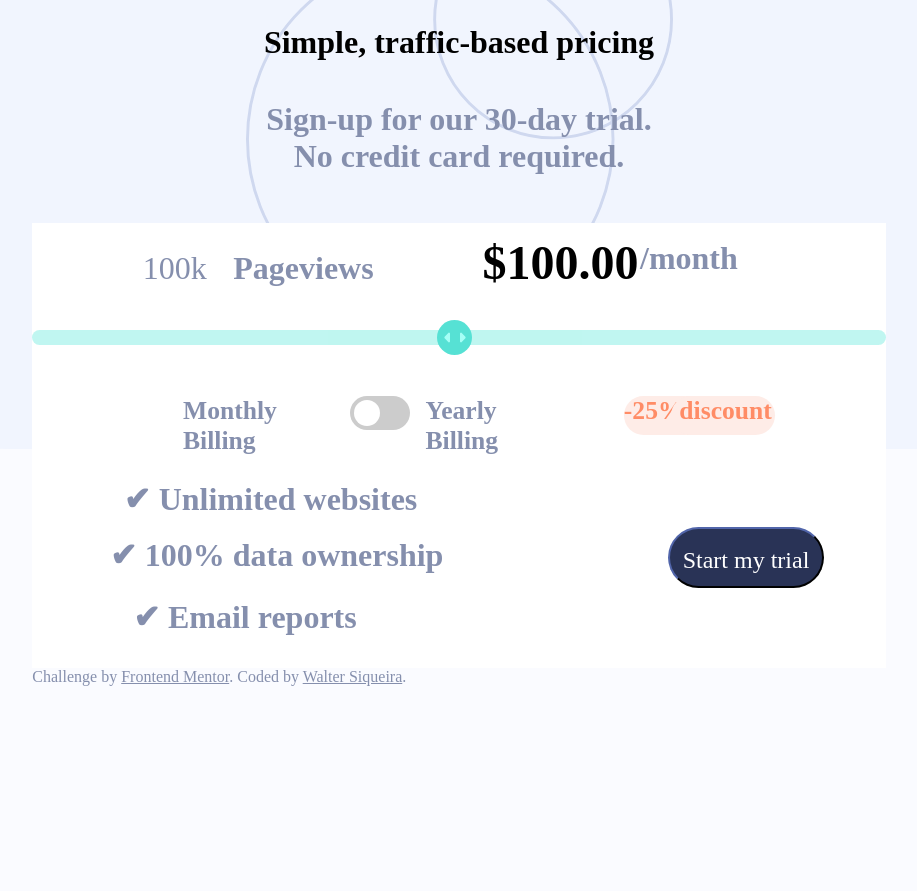
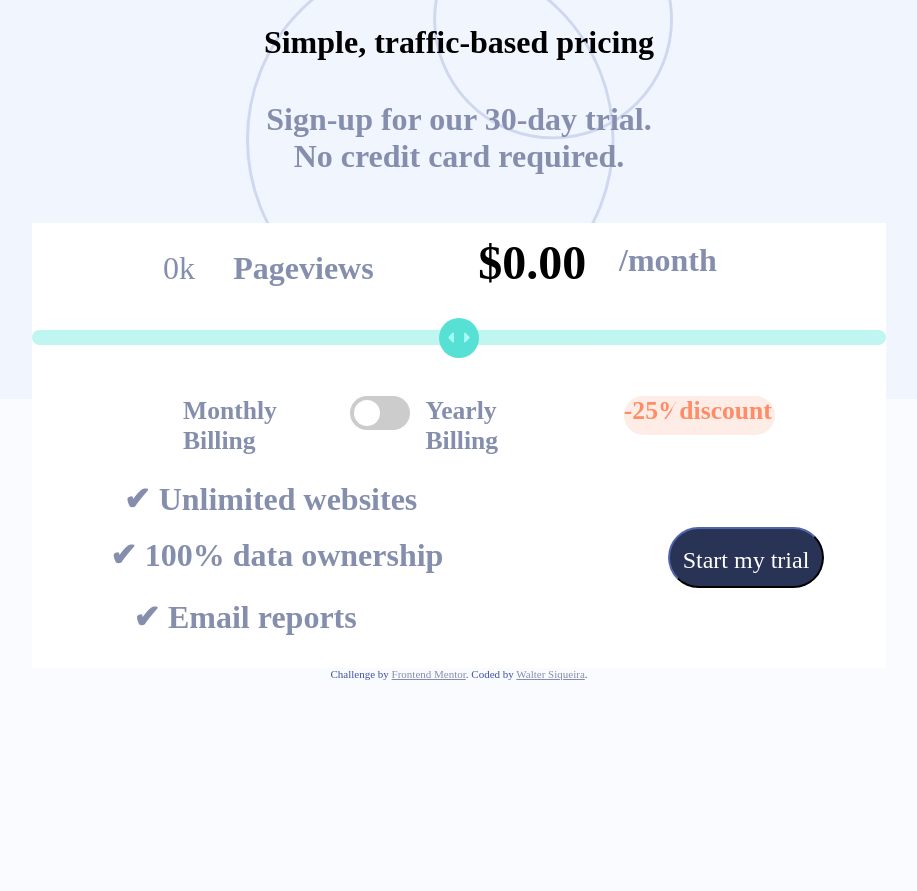
Before and after one commit to WalterSiqueira/loopstodios_landing_page, a plain HTML site: page root/index.html in a window 1280 px wide. Shown: the whole page, without its empty margins (181-1098 px from the left). Drawn offline with Linux system fonts and the light colour scheme.

Commit message:
v1.0 final update

```diff
--- /dev/null
+++ b/root/engine/main.js
@@ -0,0 +1,139 @@
+let slider = document.getElementById('myRange');
+let viewN = document.getElementById('views_value');
+let monthN = document.getElementById('value');
+let sw = document.getElementById('sw_input');
+let payperMethod = document.getElementById('month');
+let state = "monthly";
+function setPayMethod() {
+    if (state == "monthly") {
+         payperMethod.textContent = "/month"
+    } else if (state == "yearly") {
+         payperMethod.textContent = "/year"
+    }
+}
+function sliderValue() {
+    if (slider.value == 0){
+        if (state == "monthly") {
+            viewN.innerHTML = "0k";
+            monthN.innerHTML = "$0.00"
+        } else if (state == "yearly"){
+            viewN.innerHTML = "0k";
+            monthN.innerHTML = "$0.00"
+        }
+    } else if (slider.value == "10") {
+        if (state == "monthly") {
+            viewN.innerHTML = "10k";
+            monthN.innerHTML = "$8.00";
+        } else if (state == "yearly"){
+            viewN.innerHTML = "10k";
+            let discountValue = ((96.00/10) * 2) + ((96.00/10) / 2)
+            toString(discountValue)
+            monthN.innerHTML = discountValue.toFixed(2);
+        }
+    } else if (slider.value == "20") {
+        if (state == "monthly") {
+            viewN.innerHTML = "20k";
+            monthN.innerHTML = "$12.00";
+        } else if (state == "yearly"){
+            viewN.innerHTML = "20k";
+            let discountValue = ((144.00/10) * 2) + ((144.00/10) / 2)
+           toString(discountValue);
+            monthN.innerHTML = discountValue.toFixed(2);
+
+        }
+    } else if (slider.value == "30") {
+        if (state == "monthly") {
+            viewN.innerHTML = "30k";
+            monthN.innerHTML = "$24.00";
+        } else if (state == "yearly"){
+            viewN.innerHTML = "30k";
+            let discountValue = ((288.00/10) * 2) + ((288.00/10) / 2)
+            toString(discountValue)
+           monthN.innerHTML = discountValue.toFixed(2);
+
+        }
+    } else if (slider.value == "40") {
+        if (state == "monthly") {
+            viewN.innerHTML = "40k";
+            monthN.innerHTML = "$34.00";
+        } else if (state == "yearly"){
+            viewN.innerHTML = "40k";
+            let discountValue = ((408.00/10) * 2) + ((408.00/10) / 2)
+            toString(discountValue)
+            monthN.innerHTML = discountValue.toFixed(2);
+        }
+    } else if (slider.value == "50") {
+        if (state == "monthly") {
+            viewN.innerHTML = "50k";
+            monthN.innerHTML = "$44.00";
+        } else if (state == "yearly"){
+            viewN.innerHTML = "50k";
+            let discountValue = ((528.00/10) * 2) + ((528.00/10) / 2)
+            toString(discountValue)
+            monthN.innerHTML = discountValue.toFixed(2);
+        }
+    } else if (slider.value == "60") {
+        if (state == "monthly") {
+            viewN.innerHTML = "60k";
+            monthN.innerHTML = "$54.00";
+        } else if (state == "yearly"){
+            viewN.innerHTML = "60k";
+            let discountValue = ((608.00/10) * 2) + ((608.00/10) / 2)
+            toString(discountValue)
+            monthN.innerHTML = discountValue.toFixed(2);
+        }
+    } else if (slider.value == "70") {
+        if (state == "monthly") {
+            viewN.innerHTML = "70k";
+            monthN.innerHTML = "$64.00";
+        } else if (state == "yearly"){
+            viewN.innerHTML = "70k";
+            let discountValue = ((724.00/10) * 2) + ((724.00/10) / 2)
+            toString(discountValue)
+            monthN.innerHTML = discountValue.toFixed(2);
+        }
+    } else if (slider.value == "80") {
+        if (state == "monthly") {
+            viewN.innerHTML = "80k";
+            monthN.innerHTML = "$74.00";
+        } else if (state == "yearly"){
+            viewN.innerHTML = "80k";
+            let discountValue = ((848.00/10) * 2) + ((848.00/10) / 2)
+            toString(discountValue)
+            monthN.innerHTML = discountValue.toFixed(2);
+        }
+    } else if (slider.value == "90") {
+        if (state == "monthly") {
+            viewN.innerHTML = "90k";
+            monthN.innerHTML = "$84.00"
+        } else if (state == "yearly"){
+            viewN.innerHTML = "90k";
+            let discountValue = ((968.00/10) * 2) + ((968.00/10) / 2)
+            toString(discountValue)
+            monthN.innerHTML = discountValue.toFixed(2);
+        }
+    } else if (slider.value == "100") {
+        if (state == "monthly") {
+            viewN.innerHTML = "100k";
+            monthN.innerHTML = "$94.00"
+        } else if (state == "yearly"){
+            viewN.innerHTML = "100k";
+            let discountValue = ((1128.00/10) * 2) + ((1128.00/10) / 2)
+            toString(discountValue)
+            monthN.innerHTML = discountValue.toFixed(2);
+        }
+    }
+};
+function testMY() {
+    if(state == "yearly") {
+        state = "monthly"
+    } else if (state == "monthly") {
+        state = "yearly"
+    }
+}
+
+sw.addEventListener("click", () => {
+    testMY();
+    setPayMethod();
+});
+slider.addEventListener("change", sliderValue);
--- a/root/index.html
+++ b/root/index.html
@@ -13,23 +13,23 @@
     <h1 class="title_head">Simple, traffic-based pricing</h1>
     <h2 class="subtitle_head">Sign-up for our 30-day trial.</br> No credit card required.</h2>
   </header>
-  <main class="main_block">
+  <form  onchance="sliderValue()" class="main_block">
       <div class="pageViews">
           <h3 class="pageViews_title"> Pageviews</h3>
-          <p>100k</p>
+          <p id="views_value">0k</p>
       </div>
       <div class="MonthValue_block">
-          <h2 id="value" class="value_month">$100.00</h2>
-          <h3 class="monthTitle"> /month</h3>
+          <h2 id="value" class="value_month">$0.00</h2>
+          <h3 id="month" class="monthTitle"> /month</h3>
       </div>
       <div class="slidecontainer">
-        <input type="range" min="1" max="100" value="50" class="slider1" id="myRange">
+        <input type="range" min="0" max="100" value="50" step="10" class="slider1" id="myRange">
       </div>
       <section class="choice_block">
           <h4 class="month_choice">Monthly Billing</h4>
           <label class="switch">
               <input type="checkbox">
-              <span class="slider round"></span>
+              <span  id="sw_input" class="slider round"></span>
           </label>
           <h4 class="yearly_choice">Yearly Billing</h4>
           <h4 class="discount_value">-25%
@@ -39,13 +39,14 @@
       <h3 class="unlimited_item">✔ Unlimited websites</h3>
       <h3 class="ownership_item">✔ 100% data ownership</h3>
       <h3 class="email_item">✔ Email reports</h3>
-      <button class="trial_btn">Start my trial</button>
+      <button class="trial_btn" id="trial_btn">Start my trial</button>
     </section>
-  </main>
+  </form>
 
   <div class="attribution">
     Challenge by <a href="https://www.frontendmentor.io?ref=challenge" target="_blank">Frontend Mentor</a>.
     Coded by <a href="https://github.com/WalterSiqueira">Walter Siqueira</a>.
   </div>
+  <script src="./engine/main.js"></script>
 </body>
 </html>
--- a/root/styles/sass/large.scss
+++ b/root/styles/sass/large.scss
@@ -1,4 +1,5 @@
 @media screen and (min-width: 1025px) {
+//basic universal style set
     *{
         margin: 0;
         padding: 0;
@@ -6,10 +7,12 @@
         font-family: Manrope;
         color: hsl(225, 20%, 60%);
     }
+    //body grid layout and styles
     body{
         background-image: url("../../images/bg-pattern.svg");
         background-color: hsl(230, 100%, 99%);
         background-repeat: no-repeat;
+        background-size: 100%;
         display: grid;
         grid-template-areas:
             ". head ."
@@ -18,6 +21,7 @@
         grid-template-columns: 2fr 8fr 2fr;
         grid-template-rows: 2fr 4fr 2fr;
     }
+    //header block style and sub grid set
     .head_block{
         background-image: url("../../images/pattern-circles.svg");
         background-repeat: no-repeat;
@@ -32,6 +36,7 @@
         grid-template-columns: 2fr 4fr 2fr;
         grid-template-rows: 0.5fr 1fr 0.5;
     }
+        //title and subtitle styles and positions
         .title_head{
             font-size: 2em;
             font-weight: $bold;
@@ -46,6 +51,7 @@
             margin: 18% 0 0 0;
             grid-area: center;
         }
+        //main block subgrid
         .main_block{
             display: grid;
             grid-template-areas:
@@ -58,6 +64,7 @@
             grid-area: main;
             background-color: white;
         }
+            //page views block styles and grid
             .pageViews{
                 grid-area: pageViews;
                 display: grid;
@@ -66,18 +73,20 @@
                 grid-template-columns: 2fr 1fr;
                 grid-template-rows: 1fr;
                 margin: 5% 0 0 0;
+                //title block
                 .pageViews_title{
                     font-size: 2em;
                     padding: 10px 0 0 0;
                     grid-area: title;
                 }
+                //number block
                 p{
-                padding: 5% 0 0 55%;
+                padding: 5% 0 0 65%;
                 font-size: 2em;
                 grid-area: value;
                 }
             }
-
+        //value per month texts block
         .MonthValue_block{
             display: grid;
             grid-template-areas:
@@ -86,21 +95,25 @@
             grid-template-rows: 0.5fr;
             grid-area: monthBlock;
             margin: 5% 0 0 0;
+            //value per month
             .value_month{
                 padding: 0 0 0 15%;
                 font-size: 3em;
                 grid-area: value;
                 color: black;
             }
+            //text next to the value
             .monthTitle{
                 font-size: 2em;
                 padding: 5% 0 0 25%;
                 grid-area: title;
             }
         }
+        //slider position only
         .slidecontainer{
             grid-area: slider;
         }
+        //switch block
         .choice_block{
             display: grid;
             grid-template-areas:
@@ -108,19 +121,23 @@
             grid-template-columns: 1fr 3fr 0.5fr 2fr 2fr 2fr;
             grid-template-rows: 0.5fr;
             grid-area: choiceBlock;
+            //month option block
             .month_choice{
                 padding: 0 0 0 30%;
                 font-size: 1.6em;
                 grid-area: monthly;
             }
+            //switch position only
             .switch{
                 grid-area: switch;
             }
+            //year option block
             .yearly_choice{
                 padding: 0 0 0 10%;
                 font-size: 1.6em;
                 grid-area: yearly;
             }
+            //discount value
             .discount_value {
                 font-size: 1.6em;
                 border-radius: 10vh;
@@ -132,6 +149,7 @@
                 grid-area: discount;
                 color: hsl(15, 100%, 70%);
             }
+            //discount text
             .discount{
                 font-size: 1.6em;
                 border-radius: 10vh;
@@ -145,6 +163,7 @@
                 color: hsl(15, 100%, 70%);
             }
         }
+        //main's bottom block
         .list_block{
            display:grid;
             grid-area: bottom;
@@ -154,6 +173,7 @@
                 ". email .";
             grid-template-rows: 1fr 1fr 1fr;
             grid-template-columns: 1fr 6fr 4fr;
+            //text about unlimited websites
             .unlimited_item {
                 color: hsl(225, 20%, 60%);
                 font-size: 2em;
@@ -161,12 +181,14 @@
                 padding: 5% 0 0 0;
                 grid-area: unlimited;
             }
+            //text about data ownership
             .ownership_item {
                 color: hsl(225, 20%, 60%);
                 font-size: 2em;
                 padding: 2% 0 0 0;
                 grid-area: ownership;
             }
+            //text about email reports
             .email_item {
                 color: hsl(225, 20%, 60%);
                 font-size: 2em;
@@ -174,6 +196,7 @@
                 margin: 0 0 7% 0;
                 grid-area: email;
             }
+            //bottom's button
             .trial_btn {
                 margin: 0 0 0 30%;
                 padding: 2% 0 0 0;
@@ -187,7 +210,11 @@
                 color: white;
             }
         }
+    //page attribution and author
     .attribution{
+        font-size: 11px;
+        text-align: center;
+        color: hsl(228, 45%, 44%);
         grid-area: footer;
     }
 }
--- a/root/styles/sass/main.scss
+++ b/root/styles/sass/main.scss
@@ -1,4 +1,8 @@
+//slider style import
 @import "slider";
+//mobile layout style
 @import "mobile";
+//mediums (800px - 1024) layout style
 @import "medium";
+//large (1025 - ) layout style
 @import "large";
--- a/root/styles/sass/medium.scss
+++ b/root/styles/sass/medium.scss
@@ -1,6 +1,7 @@
 $bold: 800;
 $thin: 600;
 @media screen and (min-width: 801px) and (max-width: 1024px){
+//basic universal style set
     *{
         margin: 0;
         padding: 0;
@@ -8,10 +9,12 @@ $thin: 600;
         font-family: Manrope;
         color: hsl(225, 20%, 60%);
     }
+    //body grid layout and styles
     body{
         background-image: url("../../images/bg-pattern.svg");
         background-color: hsl(230, 100%, 99%);
         background-repeat: no-repeat;
+        background-size: 100%;
         display: grid;
         grid-template-areas:
             ". head ."
@@ -20,6 +23,7 @@ $thin: 600;
         grid-template-columns: 2fr 6fr 2fr;
         grid-template-rows: 2fr 4fr 2fr;
     }
+    //header block style and sub grid set
     .head_block{
         background-image: url("../../images/pattern-circles.svg");
         background-repeat: no-repeat;
@@ -34,6 +38,7 @@ $thin: 600;
         grid-template-columns: 1fr 4fr 1fr;
         grid-template-rows: 0.5fr 1fr 0.5fr;
         grid-area: head;
+        //title and subtitle styles and positions
         .title_head{
             font-size: 2.5em;
             font-weight: $bold;
@@ -49,6 +54,7 @@ $thin: 600;
             grid-area: center;
         }
     }
+    //main block subgrid
     .main_block{
         display: grid;
         grid-template-areas:
@@ -60,6 +66,7 @@ $thin: 600;
         grid-template-rows: 0.5fr 1fr 0.5fr 2fr;
         grid-area: main;
         background-color: white;
+        //page views block styles and grid
         .pageViews{
             grid-area: pageViews;
             display: grid;
@@ -68,17 +75,20 @@ $thin: 600;
             grid-template-columns: 1fr 1fr;
             grid-template-rows: 1fr;
             margin: 10% 0 0 0;
+            //title block
             .pageViews_title{
                 font-size: 1.4em;
                 padding: 10% 0 0 15%;
                 grid-area: title;
             }
+            //number block
             p{
                 padding: 10% 0 0 50%;
                 font-size: 1.4em;
                 grid-area: value;
             }
         }
+        //value per month texts block
         .MonthValue_block{
             display: grid;
             grid-template-areas:
@@ -87,21 +97,25 @@ $thin: 600;
             grid-template-rows: 0.5fr;
             grid-area: monthBlock;
             margin: 15% 0 0 0;
+            //value per month
             .value_month{
                 padding: 0 0 0 15%;
                 font-size: 2em;
                 grid-area: value;
                 color: black;
             }
+            //text next to the value
             .monthTitle{
                 font-size: 1.4em;
                 padding: 10% 0 0 25%;
                 grid-area: title;
             }
         }
+        //slider position only
         .slidecontainer{
             grid-area: slider;
         }
+        //switch block
         .choice_block{
             display: grid;
             grid-template-areas:
@@ -109,19 +123,23 @@ $thin: 600;
             grid-template-columns: 1.5fr 2fr 0.7fr 2fr 1fr 1fr;
             grid-template-rows: 0.5fr;
             grid-area: choiceBlock;
+            //month option block
             .month_choice{
                 padding: 5% 0 0 20%;
                 font-size: 1.2em;
                 grid-area: monthly;
             }
+            //switch position only
             .switch{
                 grid-area: switch;
             }
+            //year option block
             .yearly_choice{
                 padding: 5% 0 0 20%;
                 font-size: 1.2em;
                 grid-area: yearly;
             }
+            //discount value
             .discount_value {
                 font-size: 1.2em;
                 border-radius: 10vh;
@@ -133,6 +151,7 @@ $thin: 600;
                 grid-area: discount;
                 color: hsl(15, 100%, 70%);
             }
+            //discount text
             .discount{
                 font-size: 1.2em;
                 border-radius: 10vh;
@@ -145,6 +164,7 @@ $thin: 600;
                 color: hsl(15, 100%, 70%);
             }
         }
+        //main's bottom block
         .list_block{
            display:grid;
             grid-area: bottom;
@@ -154,7 +174,7 @@ $thin: 600;
                 ". email .";
             grid-template-rows: 0.2fr 0.2fr 0.2fr;
             grid-template-columns: 1fr 3fr 2fr;
-
+            //text about unlimited websites
             .unlimited_item {
                 color: hsl(225, 20%, 60%);
                 font-size: 1.2em;
@@ -162,12 +182,14 @@ $thin: 600;
                 padding: 25% 0 0 0;
                 grid-area: unlimited;
             }
+            //text about data ownership
             .ownership_item {
                 color: hsl(225, 20%, 60%);
                 font-size: 1.2em;
                 padding: 3% 0 0 0;
                 grid-area: ownership;
             }
+            //text about email reports
             .email_item {
                 color: hsl(225, 20%, 60%);
                 font-size: 1.2em;
@@ -175,6 +197,7 @@ $thin: 600;
                 margin: 0 0 25% 0;
                 grid-area: email;
             }
+            //bottom's button
             .trial_btn {
                 padding: 1% 0 0 0;
                 grid-area: btn;
@@ -188,8 +211,11 @@ $thin: 600;
             }
         }
     }
-
+    //page attribution and author
     .attribution{
+        font-size: 11px;
+        text-align: center;
+        color: hsl(228, 45%, 44%);
         grid-area: footer;
     }
 }
--- a/root/styles/sass/mobile.scss
+++ b/root/styles/sass/mobile.scss
@@ -1,16 +1,19 @@
 $bold: 800;
 $thin: 600;
 @media screen and (max-width: 800px) {
+//basic universal style set
     * {
         padding: 0;
         margin: 0;
         font-size: 1em;
         font-family: Manrope;
     }
+    //body grid layout and styles
     body {
         background-image: url("../../images/bg-pattern.svg");
         background-color: hsl(230, 100%, 99%);
         background-repeat: no-repeat;
+        background-size: 100%;
         display: grid;
         grid-template-areas:
             ". head ."
@@ -19,6 +22,7 @@ $thin: 600;
         grid-template-columns: 0.5fr 4fr 0.5fr;
         grid-template-rows: 2fr 4fr 2fr;
     }
+    //header block style and sub grid set
     .head_block {
         background-image: url("../../images/pattern-circles.svg");
         background-repeat: no-repeat;
@@ -32,6 +36,7 @@ $thin: 600;
             ". . .";
         grid-template-columns: 0.5fr 4fr 0.5fr;
         grid-template-rows: 0.5fr 1fr 0.5fr;
+        //title and subtitle styles and positions
         .title_head {
             font-size: 2em;
             font-weight: $bold;
@@ -47,6 +52,7 @@ $thin: 600;
             grid-area: center;
         }
     }
+    //main block subgrid
     .main_block {
         background-color: white;
         display: grid;
@@ -59,6 +65,7 @@ $thin: 600;
             "bottom";
         grid-template-columns: 4fr;
         grid-template-rows: 0.5fr 1fr 0.5fr 0.5fr 2fr;
+        //page views block styles and grid
         .pageViews {
             color: hsl(225, 20%, 60%);
             text-align: center;
@@ -70,10 +77,12 @@ $thin: 600;
                 ". Value pageView .";
             grid-template-columns: 2fr 0.5fr 0.5fr 2fr;
             grid-template-rows: 0.5fr;
+            //number block
             p{
                 font-size: 1.4em;
                 grid-area: Value;
             }
+            //title block
             .pageViews_title{
                 font-size: 1.4em;
                 margin: 0 0 0 10%;
@@ -81,6 +90,7 @@ $thin: 600;
             }
         }
     }
+    //value per month texts block
     .MonthValue_block {
         display: grid;
         grid-template-areas:
@@ -88,10 +98,12 @@ $thin: 600;
         grid-template-columns: 1fr 0.5fr 0.5fr 1fr;
         grid-template-rows: 0.5fr;
         grid-area: MValue;
+        //value per month
         .value_month {
             grid-area: value;
             font-size: 2em;
         }
+        //text next to the value
         .monthTitle {
             color: hsl(225, 20%, 60%);
             grid-area: title;
@@ -99,6 +111,7 @@ $thin: 600;
             margin: 0 0 0 20%;
         }
     }
+    //switch block
     .choice_block {
         width: 100%;
         height: 100%;
@@ -108,18 +121,21 @@ $thin: 600;
             "month switch yearly discount";
         grid-template-columns: 2fr 0.5fr 2fr 0.5fr;
         grid-template-rows: 0.5fr;
+        //month option block
         .month_choice {
             padding: 5% 0 0 10%;
             font-size: 1.2em;
             grid-area: month;
             color: hsl(225, 20%, 60%);
         }
+        //year option block
         .yearly_choice {
             color: hsl(225, 20%, 60%);
             padding: 5% 0 0 10%;
             font-size: 1.2em;
             grid-area: yearly;
         }
+        //discount value
         .discount_value {
             grid-area: discount;
             font-size: 1.2em;
@@ -133,10 +149,12 @@ $thin: 600;
             margin: 10% 0 0 0;
             padding: 5% 0 0 0;
         }
+        //discount text
         .discount {
             display: none;
         }
     }
+    //main's bottom block
     .list_block {
         display:grid;
         grid-area: bottom;
@@ -147,23 +165,27 @@ $thin: 600;
             ". btn .";
         grid-template-rows: 0.5fr 0.5fr 0.5fr 1fr;
         grid-template-columns: 1fr 2fr 1fr;
+        //text about unlimited websites
         .unlimited_item {
             color: hsl(225, 20%, 60%);
             margin: 0 0 0 5%;
             padding: 5% 0 0 0;
             grid-area: unlimited;
         }
+        //text about data ownership
         .ownership_item {
             color: hsl(225, 20%, 60%);
             padding: 5% 0 0 0;
             grid-area: ownership;
         }
+        //text about email reports
         .email_item {
             color: hsl(225, 20%, 60%);
             padding: 5% 0 0 0;
             margin: 0 0 0 15%;
             grid-area: email;
         }
+        //bottom's button
         .trial_btn {
             margin: 5% 0 0 0;
             padding: 2% 0 0 0;
@@ -176,6 +198,7 @@ $thin: 600;
             color: white;
         }
     }
+    //page attribution and author
     .attribution {
         font-size: 11px;
         text-align: center;
--- a/root/styles/sass/slider.scss
+++ b/root/styles/sass/slider.scss
@@ -5,6 +5,7 @@
 
 /* The slider itself */
 .slider1 {
+  z-index: -1;
   margin: 40px 0 0 0;
   border-radius: 10px;
   -webkit-appearance: none;  /* Override default CSS styles */
@@ -31,8 +32,8 @@
   background-image: url("../../images/icon-slider.svg");
   background-repeat: no-repeat;
   background-position: center;
-  width: 35px; /* Set a specific slider handle width */
-  height: 35px; /* Slider handle height */
+  width: 40px; /* Set a specific slider handle width */
+  height: 40px; /* Slider handle height */
   background-color: hsl(174, 86%, 45%); /* Green background */
   cursor: pointer; /* Cursor on hover */
 }
```
Also changed, not shown: root/README-template.md, root/images/Captura de tela de 2022-02-21 14-57-59.png (added), root/styles/css/main.css, 1 other file. Lines whose indentation alone changed are shown as unchanged.
